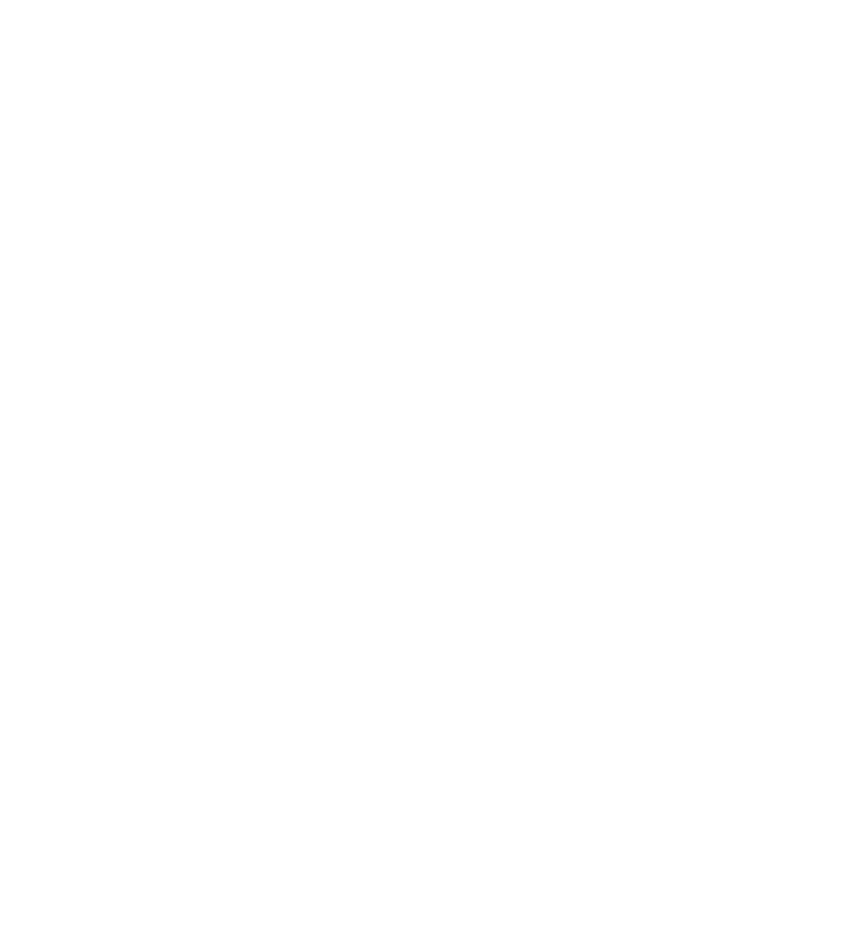
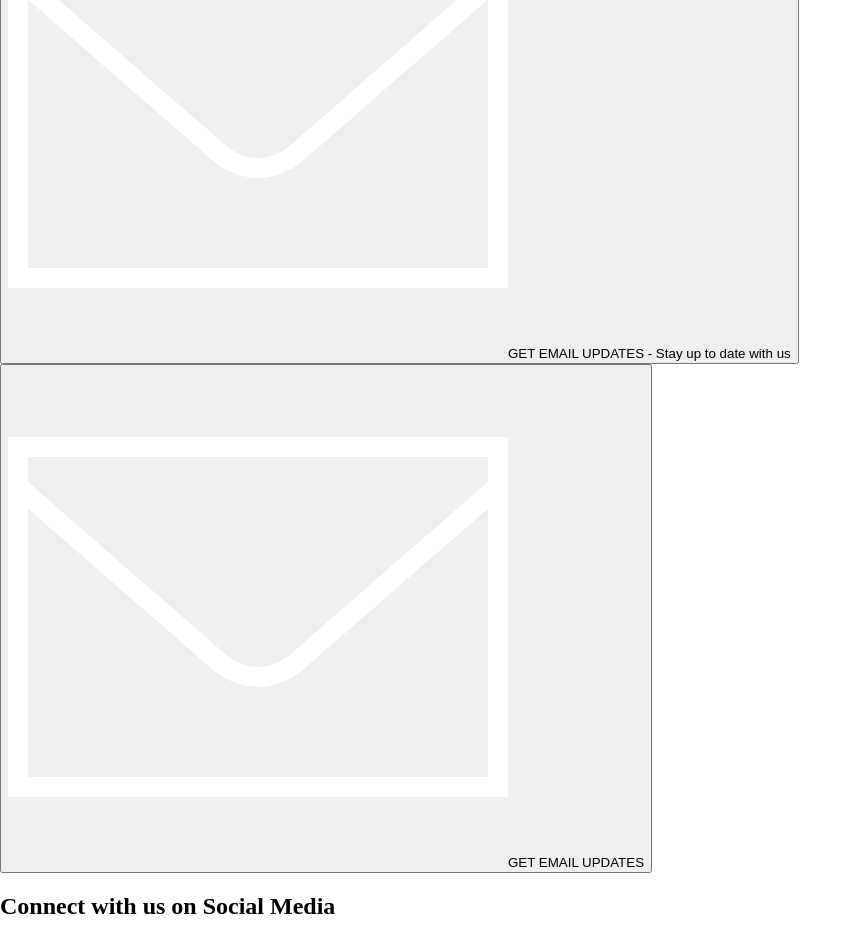
Before and after one commit to mrnguyener21/Hospital_Landing_Page_React, a React (Create React App) app: page / in a window 1280 px wide. Shown: the part 920-1872 px from the top of the page, without its empty margins (0-862 px from the left). Before the commit the page ends 800 px from the top, so only its background shows below. Built offline with nearby package versions, Linux system fonts and the light colour scheme.

Commit message:
imported over html for footer from vanilla JS project. In process of refactoring HTML to JSX

```diff
--- a/src/App.js
+++ b/src/App.js
@@ -11,7 +11,7 @@
       <NavBar navBarLinks={navBarLinks} images={images}/>
       <Welcome images={images}/>
       <Body serviceCards={serviceCards}/>
-      <Footer footerLinks={footerLinks} />
+      <Footer footerLinks={footerLinks} images={images} />
 
 
     </div>
--- a/src/component/Footer/Footer.js
+++ b/src/component/Footer/Footer.js
@@ -1,17 +1,63 @@
 import styles from './Footer.module.css'
 
-const Footer = ({footerLinks}) => {
+const Footer = ({footerLinks, images:{envelope, facebook, linkedin, twitter}}) => {
     return (
-        <div>
-            {/* {footerLinks.map((footerLink) =>
-                <>
-                    {console.log(footerLink)}
-                    <h1>{footerLink.title}</h1>
-                    {footerLink.links.map((linkName) =><h3>{linkName}</h3>)}
-                </>
-            )} */}
-            footer
+        <div className={styles.resourceSection}>
+        <div className={styles.leftResourceCotainer}>
+            <div className={styles.emailContainer}>
+                <button type='button' className={styles.emailButton}>
+                    <img src = {envelope} alt={"envelope SVG"} className='emailImage'/>
+                    GET EMAIL UPDATES  -  Stay up to date with us
+                </button>
+                <button type='button' className='emailButtonMobile'>
+                    <img src = {envelope} alt="envelope SVG" className={styles.emailImage}/>
+                    GET EMAIL UPDATES
+                </button>
+            </div>
+            <div className={styles.socialMediaContainer}>
+                <h2 className={styles.ssocialMediaTitle}>Connect with us on Social Media</h2>
+                <div className={styles.socialMediaImageContainer}>
+                    <img src = {facebook} alt={"facebook SVG"} className={styles.socialMediaImage}/>
+                    <img src = {linkedin} alt={"linkedin SVG"} className={styles.socialMediaImage}/>
+                    <img src = {twitter} alt={"twitter SVG"} className={styles.socialMediaImage}/>
+                </div>
+            </div>
+            <div className={styles.disclaimer}>
+                *disclaimer:This is a web project and is not an actual hospital. Inspiration for design came from the following: wellapp.com, dignityhealth.org
+            </div>
         </div>
+        <div className='rightResourceContainer'> {/*update this section with the footerlinks props*/}
+            <div className='companyContainer'>
+                <h3 className='companyTitle'>COMPANY</h3>
+                <div className='companyLink'>Careers</div>
+                <div className='companyLink'>Partners & Integrations</div>
+                <div className='companyLink'>About Us</div>
+                <div className='companyLink'>Leadership</div>
+                <div className='companyLink'>Support</div>
+                <div className='companyLink'>Contact Us</div>
+                <div className='companyLink'>News</div>
+            </div>
+            <div className='servicesContainer'>
+                <h3 className='servicesTitle'>SERVICES</h3>
+                <div className='servicesLink'>Care Center</div>
+                <div className='servicesLink'>Emergency Services</div>
+                <div className='servicesLink'>Heart Care</div>
+                <div className='servicesLink'>Maternity</div>
+                <div className='servicesLink'>Orthpedic Services</div>
+                <div className='servicesLink'>Covid-19</div>
+            </div>
+            <div className='resourcesContainer'>
+                <h3 className='resourcesTitle'>RESOURCES</h3>
+                <div className='resourcesLink'>Case Studies</div>
+                <div className='resourcesLink'>White Papers</div>
+                <div className='resourcesLink'>Blog</div>
+                <div className='resourcesLink'>Newsroom</div>
+            </div>
+        </div>
+        <div className='bottomDisclaimer'>
+        *disclaimer:This is a web project and is not an actual hospital. Inspiration for design came from the following: wellapp.com, dignityhealth.org
+        </div>
+    </div>
     )
 }
 
--- a/src/component/Footer/Footer.module.css
+++ b/src/component/Footer/Footer.module.css
@@ -0,0 +1,3 @@
+/* .envelope{
+    border: solid;
+} */
```
